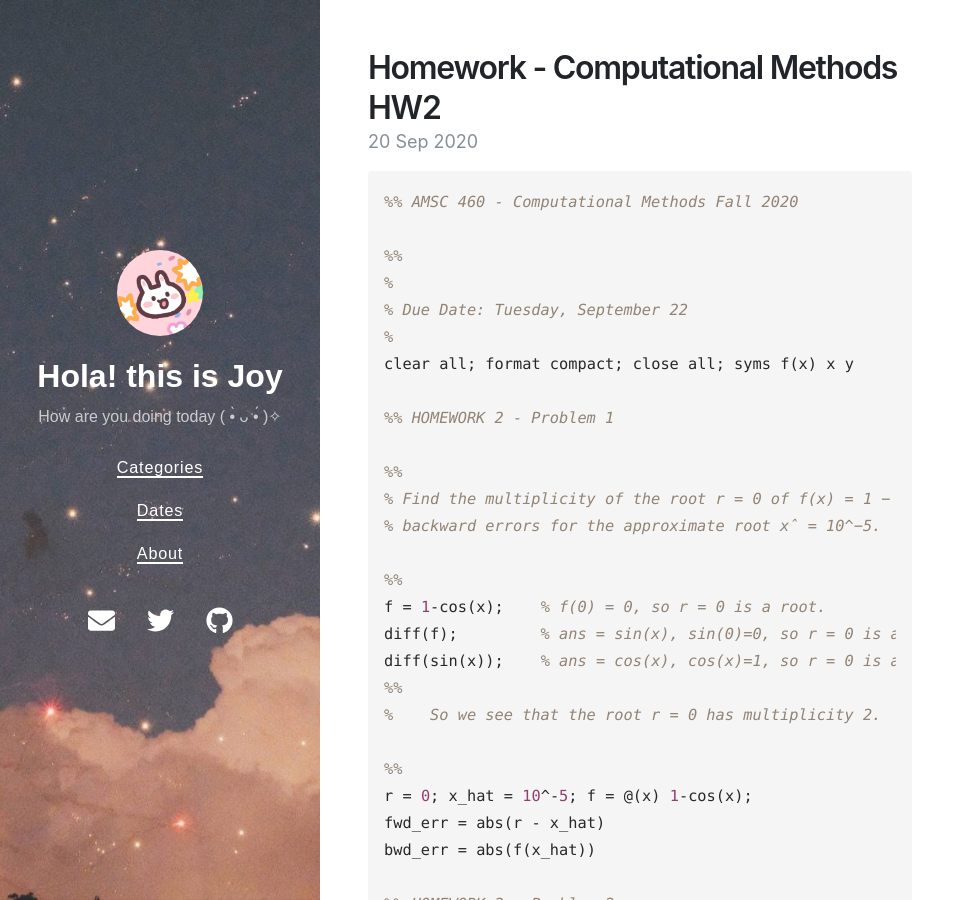
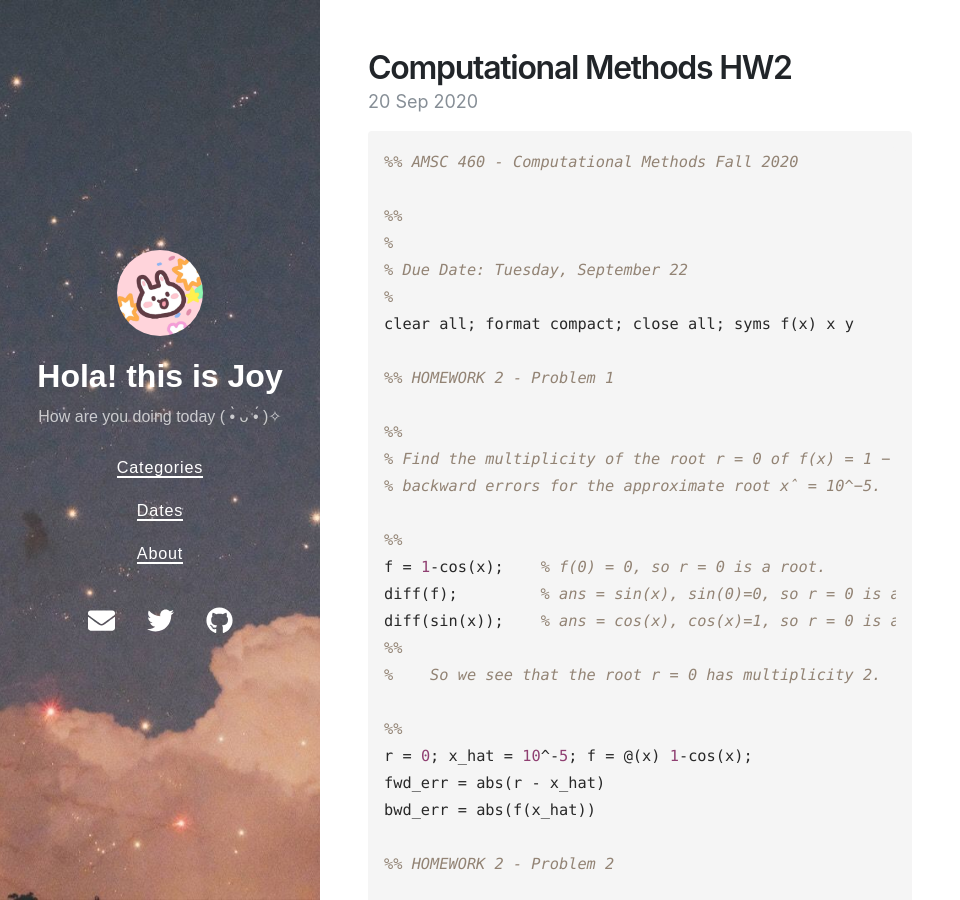
Before and after one commit to Joy3Luo/mathnotes, a Jekyll site: the page built from _posts/2020-09-20-Compu_Metho_HW2.md, in a window 1280 px wide and 900 px high. Shown: the whole window, without its empty margins (0-960 px from the left). Built offline with Jekyll 4.4.1, drawn with Linux system fonts in a browser that asks for light colours; nearby versions of some CDN libraries.

Commit message:
Update 2020-09-20-Compu_Metho_HW2.md

```diff
--- a/_posts/2020-09-20-Compu_Metho_HW2.md
+++ b/_posts/2020-09-20-Compu_Metho_HW2.md
@@ -1,8 +1,8 @@
 ---
 layout: post
-title: Homework - Computational Methods HW2
+title: Computational Methods HW2
 date: 2020-09-20 23:18 +0800
-tags: [Homework]
+tags: [UMD]
 ---
 
 <!-- Global site tag (gtag.js) - Google Analytics -->
```
